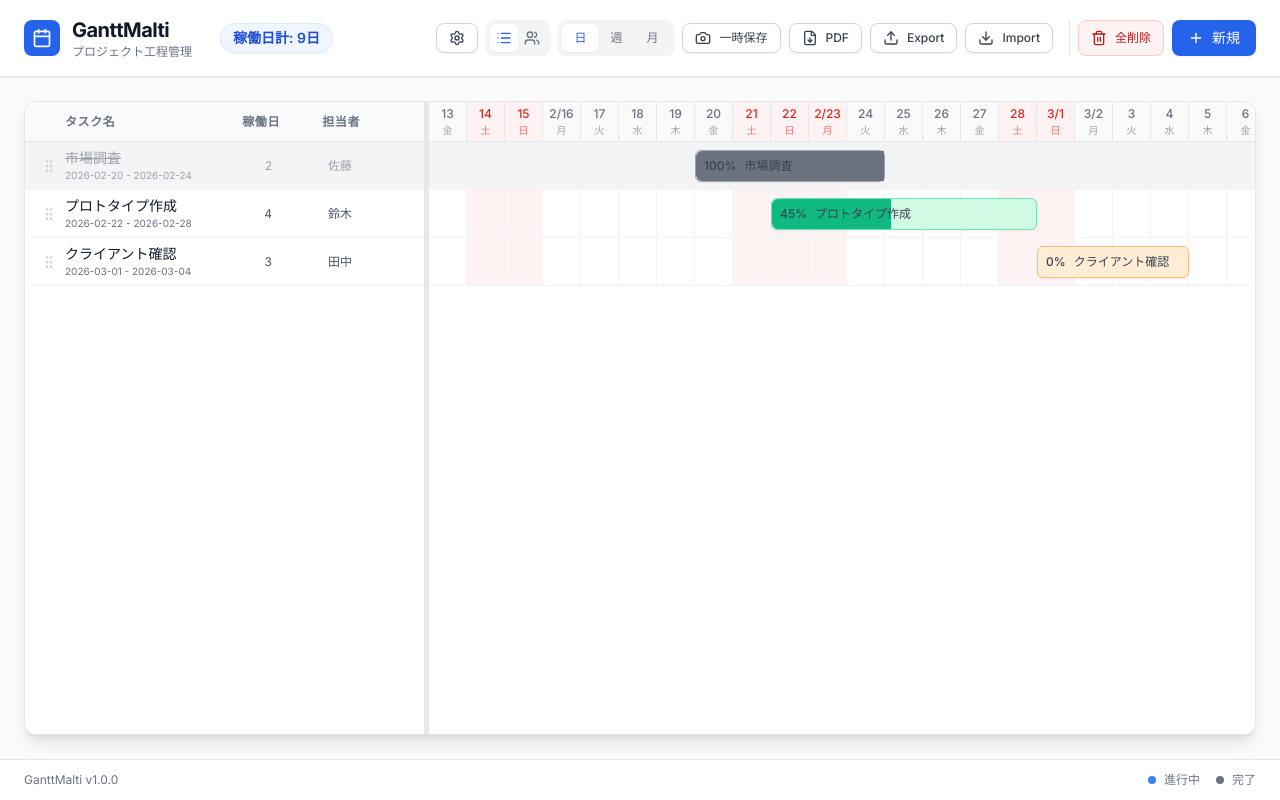
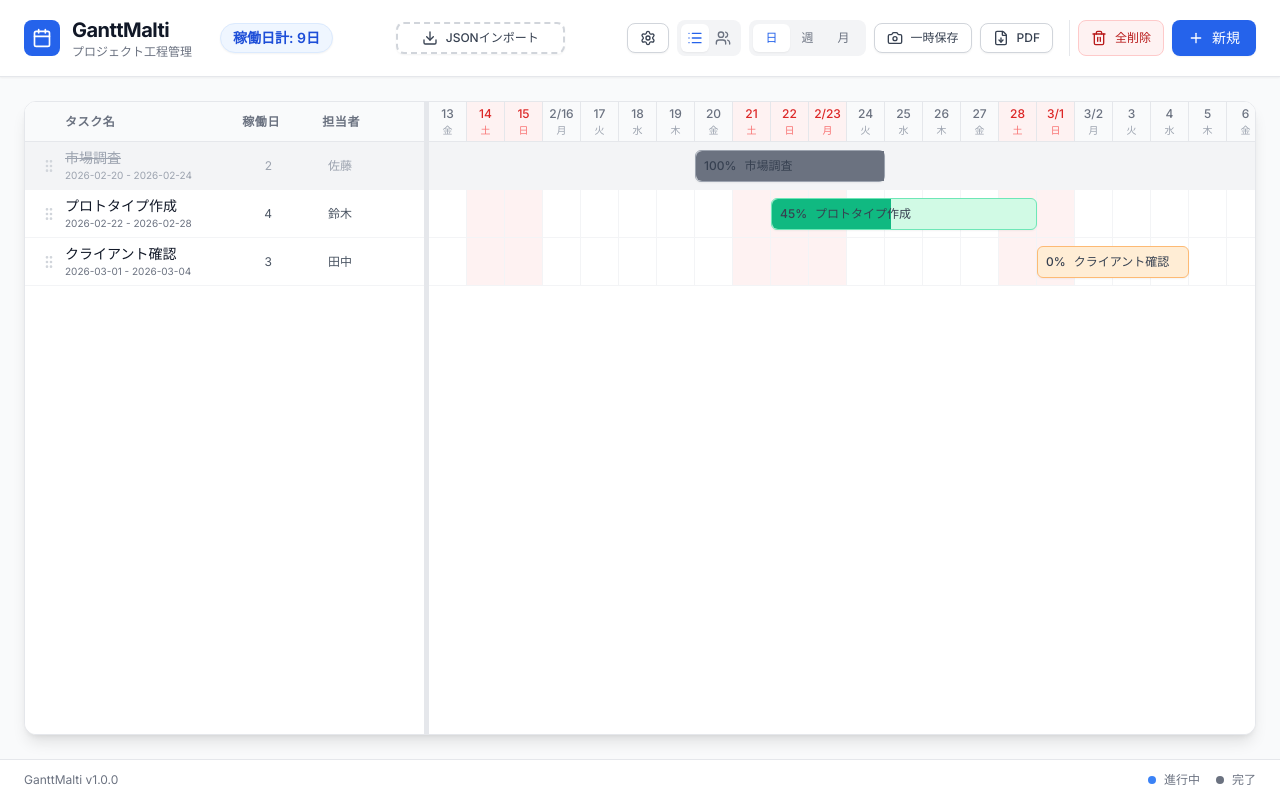
Before and after one commit to Ryun7979/ganttmulti, a React (Vite) app: page / in a window 1280 px wide. Built offline with nearby package versions, Linux system fonts and the light colour scheme.

Commit message:
ヘッダメニューの整理

```diff
--- a/App.tsx
+++ b/App.tsx
@@ -278,6 +278,8 @@ const App: React.FC = () => {
       setTasks([]);
       // Reset all settings to defaults
       setAppSettings(structuredClone(DEFAULT_SETTINGS));
+      // DISCONNECT FILE tracking on "Delete All"
+      disconnectFile();
     }
     else if (type === 'single' && taskId) setTasks(tasks.filter(t => t.id !== taskId));
     else if (type === 'import' && pendingImportTasks) {
--- a/components/Toolbar.tsx
+++ b/components/Toolbar.tsx
@@ -50,41 +50,25 @@ export const Toolbar: React.FC<ToolbarProps> = ({
   onPermissionRequest
 }) => {
   return (
-    <header className="bg-white border-b border-gray-200 px-6 py-4 flex flex-wrap items-center justify-between sticky top-0 z-30 shadow-sm gap-4">
-      <div className="flex items-center gap-3 min-w-max">
+    <header className="bg-white border-b border-gray-200 px-6 py-4 flex items-center justify-between sticky top-0 z-30 shadow-sm gap-4">
+      {/* Left Section: App Name & Workdays */}
+      <div className="flex items-center gap-3 flex-1 min-w-max">
         <div className="bg-blue-600 p-2 rounded-lg"><Calendar className="text-white h-5 w-5" /></div>
         <div><h1 className="text-xl font-bold text-gray-900 tracking-tight">{appName}</h1><p className="text-xs text-gray-500">プロジェクト工程管理</p></div>
         {totalWorkdays !== undefined && (
-          <div className="ml-4 px-3 py-1 bg-blue-50 text-blue-700 text-sm font-semibold rounded-full border border-blue-100 flex items-center shadow-sm">
+          <div className="hidden lg:flex ml-4 px-3 py-1 bg-blue-50 text-blue-700 text-sm font-semibold rounded-full border border-blue-100 items-center shadow-sm">
             稼働日計: {totalWorkdays}日
           </div>
         )}
       </div>
 
-      <div className="flex flex-wrap items-center gap-2 justify-end flex-1">
-        <Button variant="secondary" size="sm" onClick={onOpenSettings} icon={<Settings size={16} />} title="設定" />
-
-
-
-        <div className="flex bg-gray-100 p-1 rounded-lg shrink-0">
-          <button onClick={() => onChangeGroupBy('default')} className={`p-1.5 rounded-md transition-all ${groupBy === 'default' ? 'bg-white text-blue-600 shadow-sm' : 'text-gray-500 hover:text-gray-700'}`} title="リスト順"><List size={16} /></button>
-          <button onClick={() => onChangeGroupBy('assignee')} className={`p-1.5 rounded-md transition-all ${groupBy === 'assignee' ? 'bg-white text-blue-600 shadow-sm' : 'text-gray-500 hover:text-gray-700'}`} title="担当者順"><Users size={16} /></button>
-        </div>
-
-        <div className="flex bg-gray-100 p-1 rounded-lg shrink-0">
-          {(['Day', 'Week', 'Month'] as ViewMode[]).map((mode) => (
-            <button key={mode} onClick={() => onChangeViewMode(mode)} className={`px-3 py-1.5 text-xs font-medium rounded-md transition-all ${viewMode === mode ? 'bg-white text-blue-600 shadow-sm' : 'text-gray-500 hover:text-gray-700'}`}>{mode === 'Day' ? '日' : mode === 'Week' ? '週' : '月'}</button>
-          ))}
-        </div>
-
-
-        <Button variant="secondary" size="sm" onClick={onOpenSnapshot} icon={<Camera size={16} />} title="スナップショット管理">一時保存</Button>
-
-        {fileName && (
-          <div className="flex items-center gap-1 bg-blue-50/50 p-1 rounded-lg border border-blue-100 shadow-sm animate-in fade-in slide-in-from-right-2 duration-300">
-            <div className="px-2 py-1 flex items-center gap-1.5 max-w-[180px]">
+      {/* Center Section: File Operations (Import or File Info) */}
+      <div className="flex items-center justify-center flex-1">
+        {fileName ? (
+          <div className="flex items-center gap-1 bg-blue-50/50 p-1 rounded-lg border border-blue-100 shadow-sm animate-in fade-in slide-in-from-top-1 duration-300">
+            <div className="px-2 py-1 flex items-center gap-1.5 max-w-[200px]">
               <span className="text-blue-500 shrink-0">📄</span>
-              <span className="text-[10px] font-bold text-blue-800 truncate" title={fileName}>{fileName}</span>
+              <span className="text-xs font-bold text-blue-800 truncate" title={fileName}>{fileName}</span>
             </div>
 
             {isPermissionRequired ? (
@@ -93,12 +77,12 @@ export const Toolbar: React.FC<ToolbarProps> = ({
                 size="sm"
                 onClick={onPermissionRequest}
                 icon={<Unlock size={14} />}
-                className="!py-1 !px-2 bg-amber-500 hover:bg-amber-600 border-none animate-pulse"
+                className="!py-1 !px-2 bg-amber-500 hover:bg-amber-600 border-none animate-pulse text-[10px]"
               >
                 再ログイン
               </Button>
             ) : (
-              <div className="flex gap-0.5 px-0.5">
+              <div className="flex gap-0.5 px-0.5 border-l border-blue-100 ml-1">
                 <button
                   onClick={onSaveFile}
                   className="p-1.5 text-blue-600 hover:bg-white hover:shadow-sm rounded-md transition-all"
@@ -116,13 +100,37 @@ export const Toolbar: React.FC<ToolbarProps> = ({
               </div>
             )}
           </div>
+        ) : (
+          <Button
+            variant="secondary"
+            size="sm"
+            onClick={onImportClick}
+            icon={<Download size={16} />}
+            title="JSONからインポート"
+            className="border-dashed border-2 hover:border-blue-400 hover:bg-blue-50 transition-all font-bold px-6"
+          >
+            JSONインポート
+          </Button>
         )}
+      </div>
 
-        <div className="flex gap-2 shrink-0">
-          <Button variant="secondary" size="sm" onClick={onExportPDF} icon={<FileDown size={16} />} title="PDFとして保存">PDF</Button>
-          <Button variant="secondary" size="sm" onClick={onExportJSON} icon={<Upload size={16} />} title="JSONへエクスポート">Export</Button>
-          <Button variant="secondary" size="sm" onClick={onImportClick} icon={<Download size={16} />} title="JSONからインポート">Import</Button>
+      {/* Right Section: Settings, Modes, Actions */}
+      <div className="flex items-center gap-2 justify-end flex-1 min-w-max">
+        <Button variant="secondary" size="sm" onClick={onOpenSettings} icon={<Settings size={16} />} title="設定" />
+
+        <div className="flex bg-gray-100 p-1 rounded-lg shrink-0">
+          <button onClick={() => onChangeGroupBy('default')} className={`p-1.5 rounded-md transition-all ${groupBy === 'default' ? 'bg-white text-blue-600 shadow-sm' : 'text-gray-500 hover:text-gray-700'}`} title="リスト順"><List size={16} /></button>
+          <button onClick={() => onChangeGroupBy('assignee')} className={`p-1.5 rounded-md transition-all ${groupBy === 'assignee' ? 'bg-white text-blue-600 shadow-sm' : 'text-gray-500 hover:text-gray-700'}`} title="担当者順"><Users size={16} /></button>
         </div>
+
+        <div className="flex bg-gray-100 p-1 rounded-lg shrink-0">
+          {(['Day', 'Week', 'Month'] as ViewMode[]).map((mode) => (
+            <button key={mode} onClick={() => onChangeViewMode(mode)} className={`px-3 py-1.5 text-xs font-medium rounded-md transition-all ${viewMode === mode ? 'bg-white text-blue-600 shadow-sm' : 'text-gray-500 hover:text-gray-700'}`}>{mode === 'Day' ? '日' : mode === 'Week' ? '週' : '月'}</button>
+          ))}
+        </div>
+
+        <Button variant="secondary" size="sm" onClick={onOpenSnapshot} icon={<Camera size={16} />} title="スナップショット管理">一時保存</Button>
+        <Button variant="secondary" size="sm" onClick={onExportPDF} icon={<FileDown size={16} />} title="PDFとして保存">PDF</Button>
 
         <div className="flex gap-2 shrink-0 pl-2 ml-2 border-l border-gray-200">
           {tasks.length > 0 && <Button variant="danger" size="sm" onClick={onDeleteAll} icon={<Trash2 size={16} />}>全削除</Button>}
```
